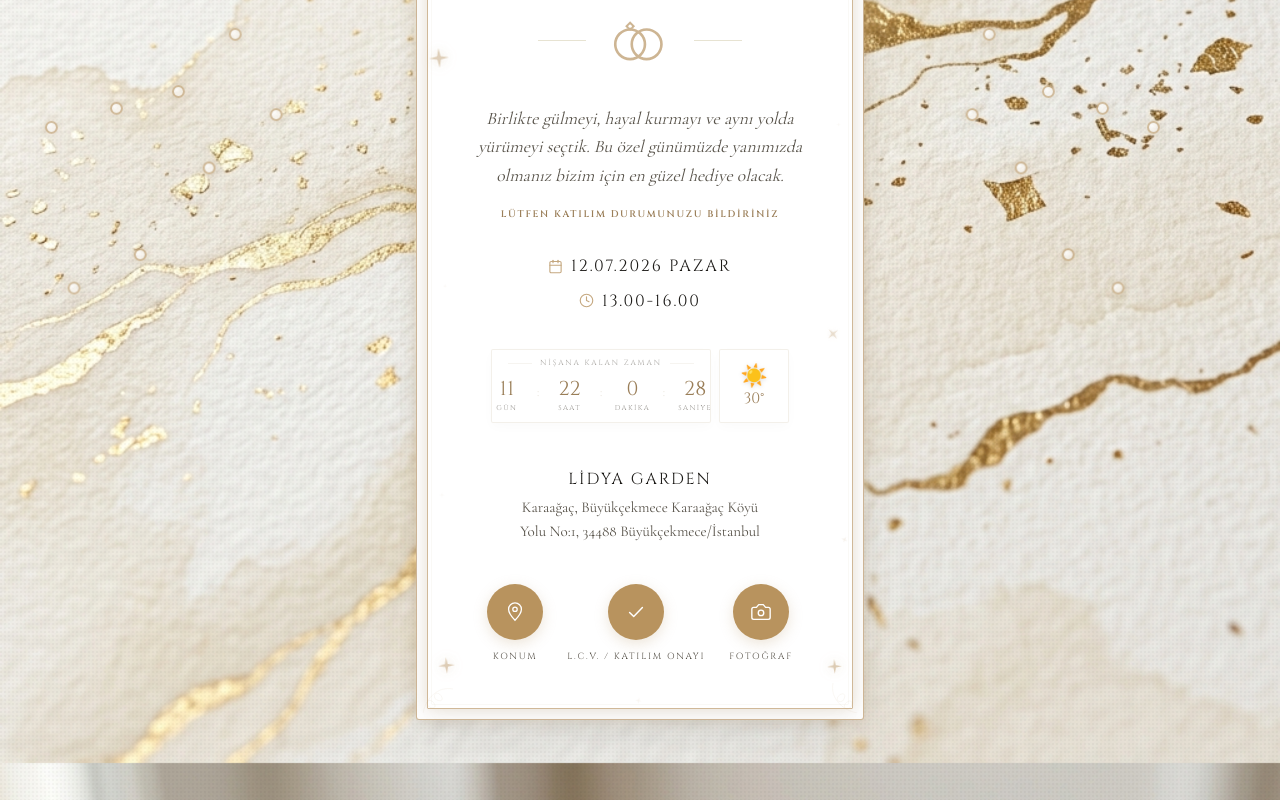
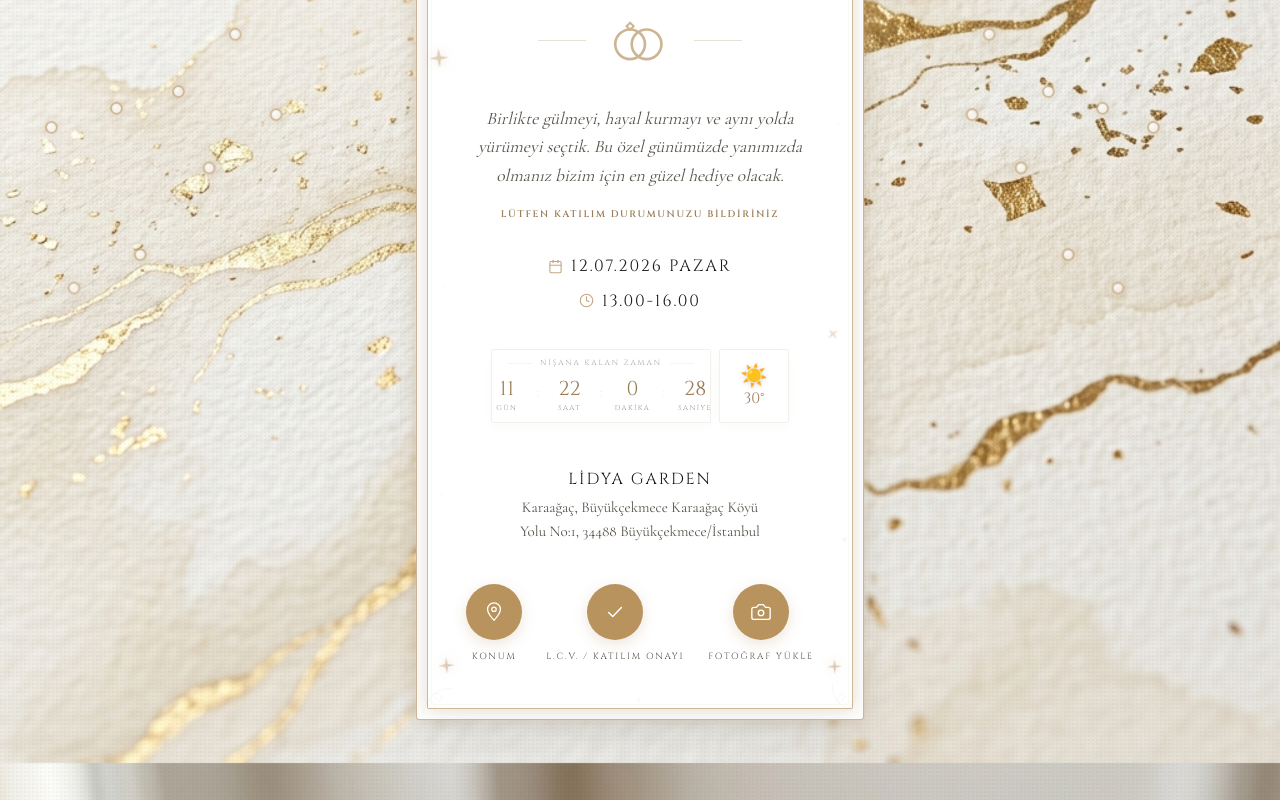
Before and after one commit to alperentagmann/ahmet-nesrin-nisan, a Next.js app: page /invite in a window 1280 px wide. Shown: the part 517-1317 px from the top of the page. Built offline with nearby package versions, Linux system fonts and the light colour scheme; no server answers.

Commit message:
style: Fotograf butonu metni 'Fotograf Yukle' olarak guncellendi

```diff
--- a/app/invite/page.tsx
+++ b/app/invite/page.tsx
@@ -289,7 +289,7 @@ export default function InvitePage() {
           <CircleAction icon={<CheckIcon />} label="L.C.V. / Katılım Onayı" href="/invite/rsvp" />
           <CircleAction
             icon={<CameraIcon />}
-            label="fotoğraf"
+            label="Fotoğraf Yükle"
             href="https://dashboard.fotify.app/live/9cb13050-cdff-4223-a460-53a4a34f7099"
             external={true}
           />
```
